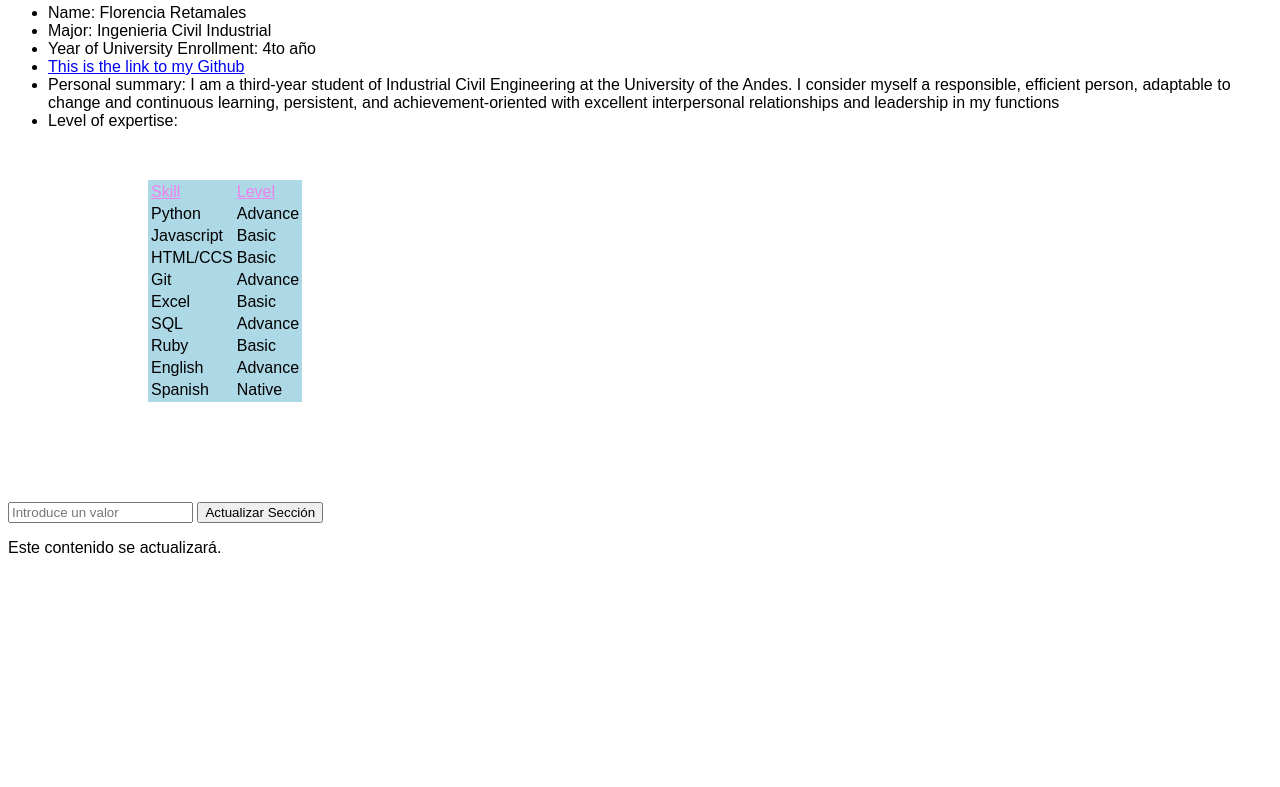
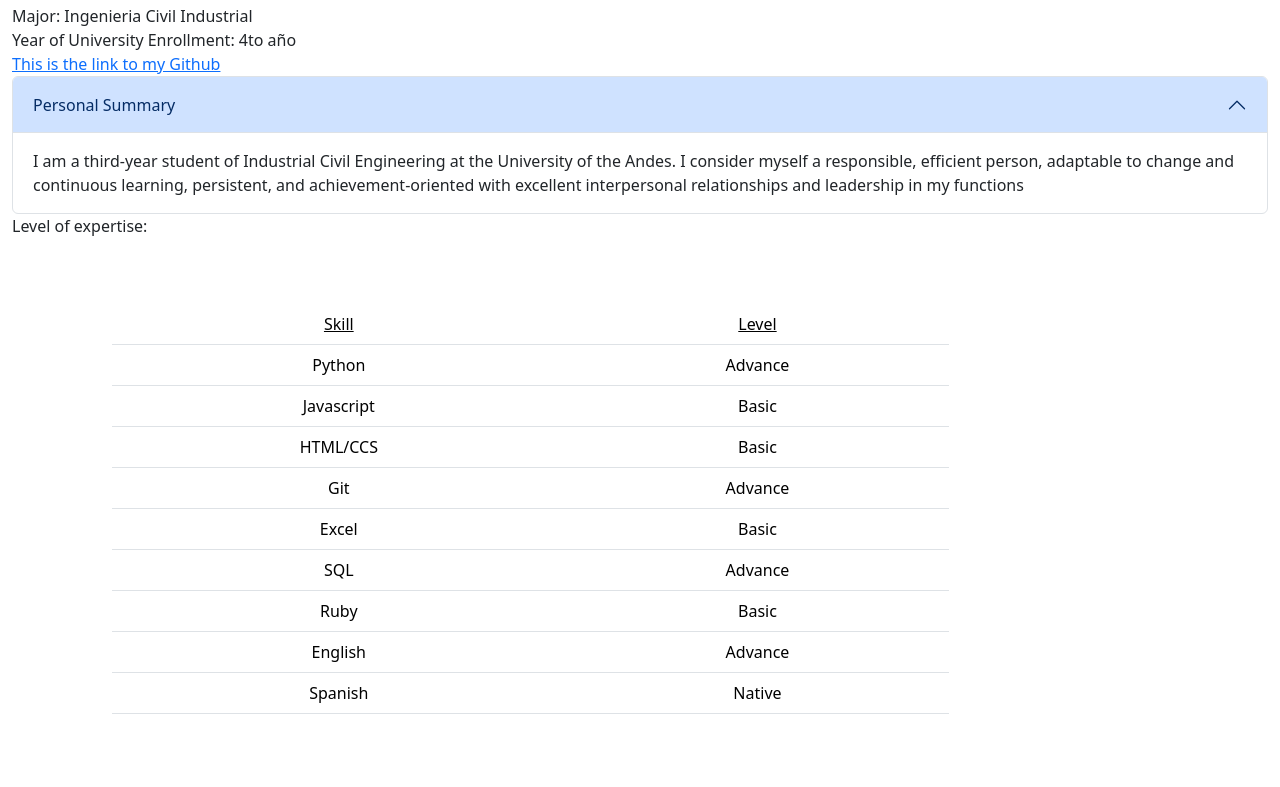
Before and after one commit to f-retamales/f-retamales.github.io, a plain HTML site: page index.html in a window 1280 px wide. Shown: the part 76-863 px from the top of the page. Before the commit the page ends 800 px from the top, so only its background shows below. Drawn offline with nearby package versions, Linux system fonts and the light colour scheme.

Commit message:
Entrega lab2

```diff
--- a/index.html
+++ b/index.html
@@ -6,71 +6,114 @@
     <link rel="stylesheet" href="style.css">
     <style >body {font-family: 'Arial'}</style>
     <style> #tabla {background-color: 'light-blue'}</style>
+    <link href = "https://cdn.jsdelivr.net/npm/bootstrap@5.3.0-alpha1/dist/css/bootstrap.min.css" rel="stylesheet">
 
 </head>
 <body>
+            <div class = "container-fluid">
                 <h1 style = 'font-family: Time New Roman'> About me:</h1>
 
+                <!-- Detalles pagina -->
+                <div class = "row">
+                    <div class = "col-sm-12 col-md-4"></div>
                         <ul>
                             <li> Name: Florencia Retamales </li>
                             <li> Major:  Ingenieria Civil Industrial </li>
                             <li> Year of University Enrollment: 4to año </li>
                             <li><a href="https://github.com/f-retamales/f-retamales.github.io.git">This is the link to my Github</a> </li>
-        <li>
-            Personal summary: I am a third-year student of Industrial Civil Engineering at the University of the Andes.
+
+                            <!-- Acordion de Personal Summary -->
+                            <div class="accordion" id="accordionExample">
+                                <div class="accordion-item">
+                                    <h2 class="accordion-header">
+                                        <button class="accordion-button btn btn-secondary" type="button" data-bs-toggle="collapse" data-bs-target="#collapseOne" aria-expanded="true" aria-controls="collapseOne">
+                                            Personal Summary
+                                        </button>
+                                    </h2>
+                                    <div id="collapseOne" class="accordion-collapse collapse show" data-bs-parent="#accordionExample">
+                                        <div class="accordion-body">
+                                            I am a third-year student of Industrial Civil Engineering at the University of the Andes.
                                             I consider myself a responsible, efficient person, adaptable to change and continuous learning, persistent,
                                             and achievement-oriented with excellent interpersonal relationships and leadership in my functions
-        </li>
+                                        </div>
+                                    </div>
+                                </div>
+                            </div>
+
+                            <!-- Tabla -->
                             <li> Level of expertise: </li>
-        <table id = "tabla">
+                        </ul>
+                    </div>
+
+                    <div class = "table-responsive">
+                        <div class="col-sm-12 col-md-8">
+                                <table id = "tabla" class = "table">
                                     <tr class="table-header">
-                <td class = "rosado underlined"> Skill </td>
-                <td class = "rosado underlined"> Level </td>
+                                        <td class = "rosado underlined texto-centrado"> Skill </td>
+                                        <td class = "rosado underlined texto-centrado"> Level </td>
                                     </tr>
                                     <tr>
-                <td> Python </td>
-                <td> Advance </td>
+                                        <td class = "texto-centrado"> Python </td>
+                                        <td class = "texto-centrado"> Advance </td>
                                     </tr>
                                     <tr>
-                <td> Javascript </td>
-                <td> Basic </td>
+                                        <td class = "texto-centrado"> Javascript </td>
+                                        <td class = "texto-centrado"> Basic </td>
                                     </tr>
                                     <tr>
-                <td> HTML/CCS </td>
-                <td> Basic </td>
+                                        <td class = "texto-centrado"> HTML/CCS </td>
+                                        <td class = "texto-centrado"> Basic </td>
                                     </tr>
                                     <tr>
-                <td> Git </td>
-                <td> Advance </td>
+                                        <td class = "texto-centrado"> Git </td>
+                                        <td class = "texto-centrado"> Advance </td>
                                     </tr>
                                     <tr>
-                <td> Excel </td>
-                <td> Basic </td>
+                                        <td class = "texto-centrado"> Excel </td>
+                                        <td class = "texto-centrado"> Basic </td>
                                     </tr>
                                     <tr>
-                <td> SQL </td>
-                <td> Advance </td>
+                                        <td class = "texto-centrado"> SQL </td>
+                                        <td class = "texto-centrado"> Advance </td>
                                     </tr>
                                     <tr>
-                <td> Ruby </td>
-                <td> Basic </td>
+                                        <td class = "texto-centrado"> Ruby </td>
+                                        <td class = "texto-centrado"> Basic </td>
                                     </tr>
                                     <tr>
-                <td> English </td>
-                <td> Advance </td>
+                                        <td class = "texto-centrado"> English </td>
+                                        <td class = "texto-centrado"> Advance </td>
                                     </tr>
                                     <tr>
-                <td> Spanish </td>
-                <td> Native </td>
+                                        <td class = "texto-centrado"> Spanish </td>
+                                        <td class = "texto-centrado"> Native </td>
                                 </tr>
                             </table>
+
+                        <!-- Card de universidad-->
+                        <div class="card" style="width: 18rem;">
+                            <img src="Universidad.jpeg" class="card-img-top" alt="...">
+                            <div class="card-body">
+                              <h5 class="card-title">Universidad de los Andes</h5>
+                              <p class="card-text">This university is the one I am currently studying at.</p>
+                            </div>
+                        </div>
+
+                    </div>
+                </div>
+            </div>
         </ul>
+        <!-- Botón -->
         <input type="text" id="inputValue" placeholder="Introduce un valor">
-    <button onclick="document.getElementById('dynamicSection').innerHTML = document.getElementById('inputValue').value + '</p>';">Actualizar Sección</button>
+        <button onclick="document.getElementById('dynamicSection').innerHTML = document.getElementById('inputValue').value + '</p>';" class = "btn btn-secondary" >Actualizar Sección</button>
 
         <div id="dynamicSection">
             <p>Este contenido se actualizará.</p>
         </div>
+    </div>
+
+<script src="https://cdn.jsdelivr.net/npm/@popperjs/core@2.11.6/dist/umd/popper.min.js"></script>
+<script src="https://cdn.jsdelivr.net/npm/bootstrap@5.3.0-alpha1/dist/js/bootstrap.min.js"></script>
 
 </body>
 </html>
--- a/style.css
+++ b/style.css
@@ -13,3 +13,7 @@
 .underlined {
     text-decoration: underline;
 }
+
+.texto-centrado{
+    text-align: center;
+}
```
Also changed, not shown: Universidad.jpeg (added). Lines whose indentation alone changed are shown as unchanged.
